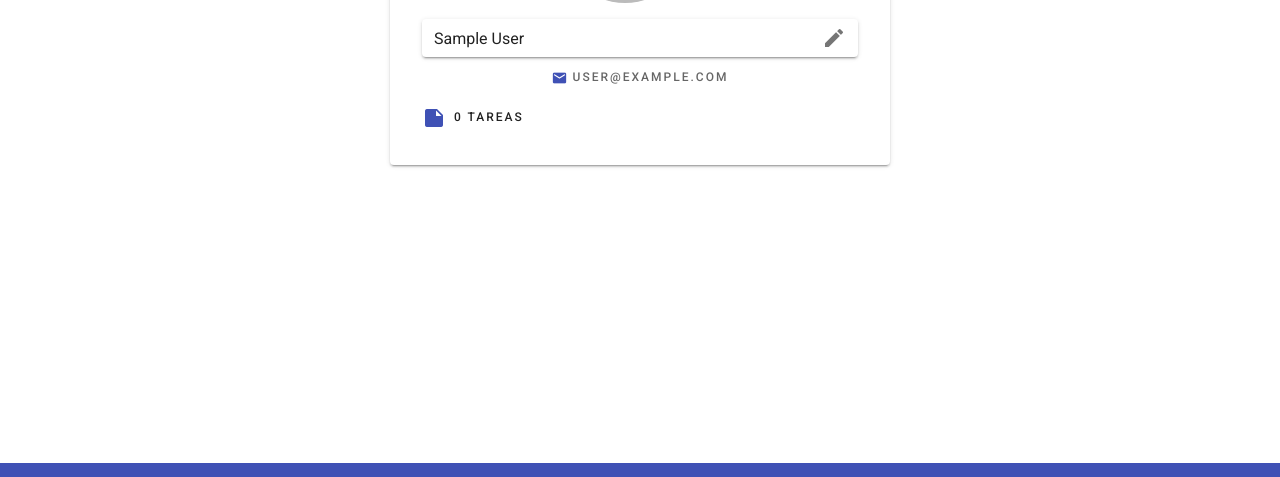
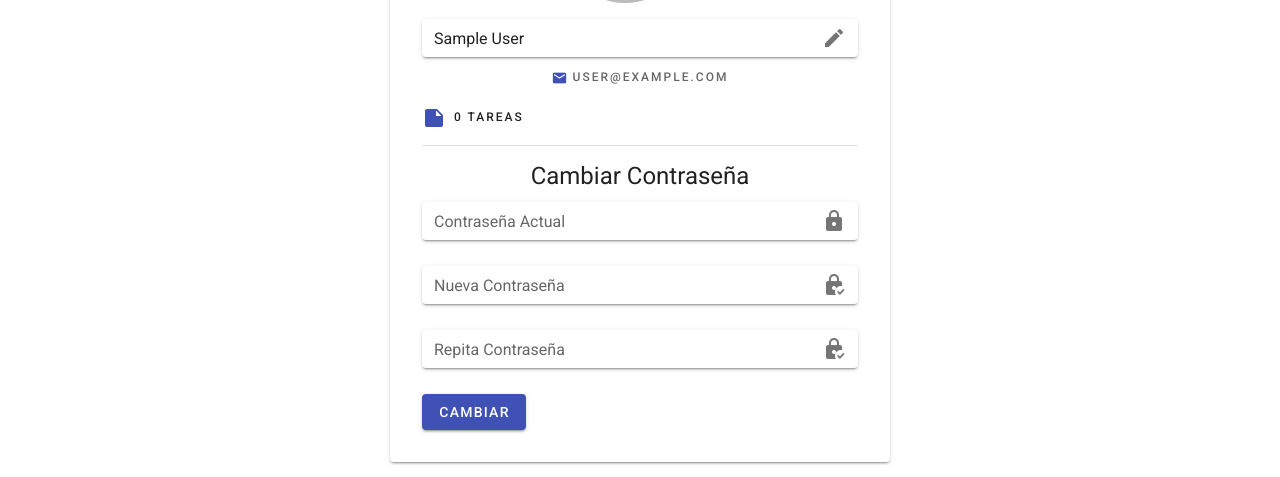
Before and after one commit to vonKaster/CRUDFirebase, a Vue app: page /profile in a window 1280 px wide. Shown: the part 289-766 px from the top of the page. Built offline with nearby package versions, Linux system fonts and the light colour scheme; no server answers; sample sign-in values are in the browser's storage.

Commit message:
more logic & design changes on profile tab

```diff
--- a/src/components/Login.vue
+++ b/src/components/Login.vue
@@ -144,7 +144,7 @@ export default {
     style.setAttribute("id", "custom-main-style");
     style.textContent = `
       main {
-        background-image: url(https://raw.githubusercontent.com/vonKaster/CRUDFirebase/1ca3a78554ba7847618bb9fb59d0f6df49e73da1/src/assets/waveLogin.svg)!important;
+        background-image: url(https://raw.githubusercontent.com/vonKaster/CRUDFirebase/7283bc9dffd71802379d2effd29f93267bd85580/src/assets/waveLogin.svg)!important;
         background-position: bottom center;
       }
       @media (max-width: 600px) {
--- a/src/components/Profile.vue
+++ b/src/components/Profile.vue
@@ -6,7 +6,12 @@
           <div class="avatar-container" @click="openFileInput">
             <v-avatar color="#d9d9d9" size="136">
               <img :src="user.photosrc" />
-            <input @change="loadImage($event)" ref="fileInput" type="file" style="display: none" />
+              <input
+                @change="loadImage($event)"
+                ref="fileInput"
+                type="file"
+                style="display: none"
+              />
             </v-avatar>
             <v-icon size="30" class="edit-icon">mdi-pencil</v-icon>
           </div>
@@ -19,10 +24,41 @@
             class="mt-4"
             append-icon="mdi-pencil"
             color="indigo"
+            @change="changeName"
           >
           </v-text-field>
-        <h3 id="email" class="text-center text-overline"><v-icon small color="indigo">mdi-email</v-icon> {{ user.email }}</h3>
-        <h3 class="text-overline"><v-icon class="mr-2" color="indigo">mdi-note</v-icon>{{ this.tasks.length }} tareas</h3>
+          <h3 id="email" class="text-center text-overline">
+            <v-icon small color="indigo">mdi-email</v-icon> {{ user.email }}
+          </h3>
+          <h3 class="text-overline">
+            <v-icon class="mr-2" color="indigo">mdi-note</v-icon
+            >{{ this.tasks.length }} tareas
+          </h3>
+          <v-divider class="mt-3"></v-divider>
+          <h2 class="text-center mt-3">Cambiar Contraseña</h2>
+          <v-text-field
+            solo
+            dense
+            append-icon="mdi-lock"
+            color="indigo"
+            class="mt-2"
+            label="Contraseña Actual"
+          ></v-text-field>
+          <v-text-field
+            solo
+            dense
+            append-icon="mdi-lock-check"
+            color="indigo"
+            label="Nueva Contraseña"
+          ></v-text-field>
+          <v-text-field
+            solo
+            dense
+            append-icon="mdi-lock-check"
+            color="indigo"
+            label="Repita Contraseña"
+          ></v-text-field>
+          <v-btn color="indigo" style="color: #ffffff">Cambiar</v-btn>
         </v-flex>
       </v-card>
     </v-layout>
@@ -53,22 +89,27 @@ export default {
     openFileInput() {
       this.$refs.fileInput.click();
     },
-    async loadImage(event){
+    async loadImage(event) {
       this.file = event.target.files[0];
       try {
-            const imgRef = storage.ref().child(this.user.email).child('profilePhoto');
+        const imgRef = storage
+          .ref()
+          .child(this.user.email)
+          .child("profilePhoto");
         const res = await imgRef.put(this.file);
         const urlImgDownload = await imgRef.getDownloadURL();
         console.log(urlImgDownload);
         this.user.photosrc = urlImgDownload;
 
         await auth.currentUser.updateProfile({
-            photoURL: urlImgDownload
-          })
+          photoURL: urlImgDownload,
+        });
+      } catch (error) {
+        console.log(error);
+      }
+    },
+    chagneName(){
 
-        } catch (error) {
-            console.log(error)
-        }
     }
   },
 
@@ -90,7 +131,6 @@ export default {
   max-height: 100%;
 }
 
-
 .avatar-container:hover img {
   filter: blur(5px);
   transition: filter ease-out 0.2s;
@@ -99,7 +139,7 @@ export default {
 
 .edit-icon {
   position: absolute;
-  top: 50%;
+  top: 30%;
   left: 50%;
   transform: translate(-50%, -50%);
   font-size: 20px;
--- a/src/components/Register.vue
+++ b/src/components/Register.vue
@@ -132,7 +132,7 @@ export default {
     style.setAttribute("id", "custom-main-style");
     style.textContent = `
     main {
-        background-image: url(https://raw.githubusercontent.com/vonKaster/CRUDFirebase/1ca3a78554ba7847618bb9fb59d0f6df49e73da1/src/assets/waveRegister.svg)!important;
+        background-image: url(https://raw.githubusercontent.com/vonKaster/CRUDFirebase/7283bc9dffd71802379d2effd29f93267bd85580/src/assets/waveRegister.svg)!important;
         background-position: bottom center;
       }
       @media (max-width: 600px) {
--- a/src/components/navBar.vue
+++ b/src/components/navBar.vue
@@ -61,7 +61,7 @@
         <v-btn color="indigo" text v-if="!userExists" :to="{ name: 'register' }"
           ><v-icon class="mr-1">mdi-account-plus</v-icon>Registro</v-btn
         >
-        <v-btn color="indigo" text v-if="userExists" :to="{ name: 'profile' }"
+        <v-btn color="indigo" text v-if="userExists" :to="{ path: 'profile' }"
           ><v-avatar color="#d9d9d9" size="24" class="mr-1"><img :src="user.photosrc"/></v-avatar>Perfil</v-btn
         >
         <v-btn @click="signOut()" text v-if="userExists" color="red"
--- a/src/router/index.js
+++ b/src/router/index.js
@@ -13,6 +13,10 @@ Vue.use(VueRouter);
 const routes = [
   {
     path: "/",
+    redirect: { name: "home" }
+  },
+  {
+    path: "/home",
     name: "home",
     component: HomeView,
     meta: { requiresAuth: true },
```
Lines whose indentation alone changed are shown as unchanged.
